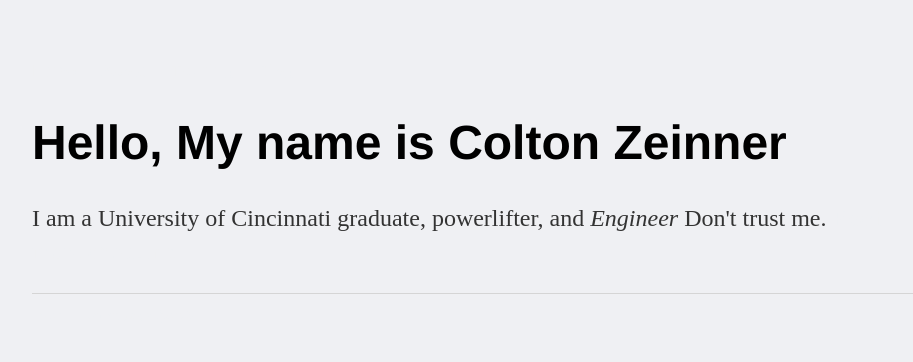
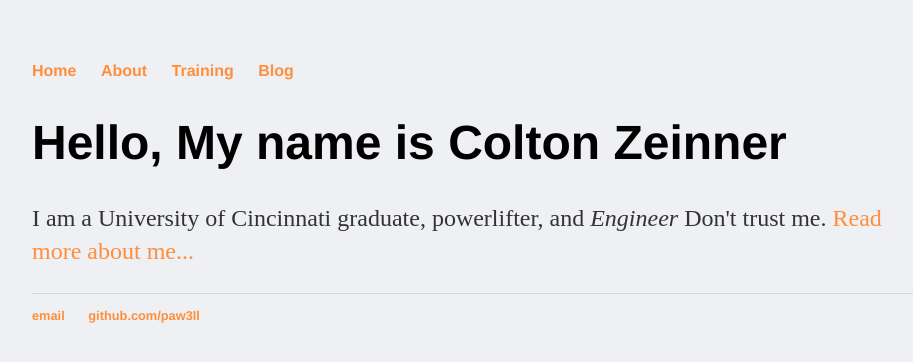
Before and after one commit to paw3ll/paw3ll.github.io, a Jekyll site: the page built from index.html, in a window 1280 px wide. Shown: the top 362 px of the page, without its empty margins (160-1073 px from the left). Built offline with Jekyll 4.4.1, drawn with Linux system fonts in a browser that asks for light colours.

Commit message:
Update main.css

```diff
--- a/css/main.css
+++ b/css/main.css
@@ -1,6 +1,6 @@
 body {background-color:#eff0f3; margin: 60px auto; width: 70%; }
 
-a { text-decoration: none; color: #eff0f3; }
+a { text-decoration: none; color: #ff8e3c; }
 a:hover { text-decoration: underline; }
 
 p, ul { font-size: 1.5em; line-height: 1.4em; color: #333; }
```
